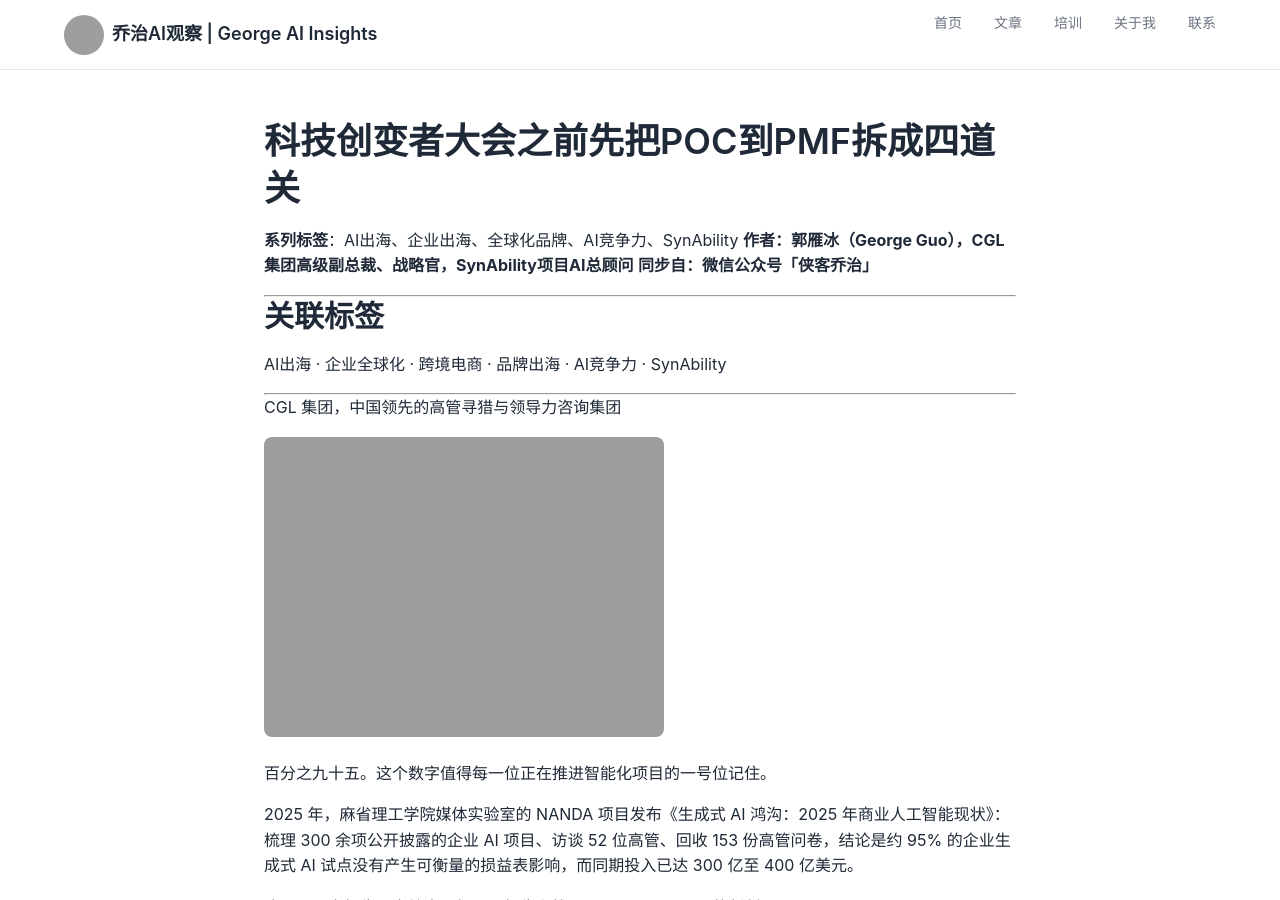
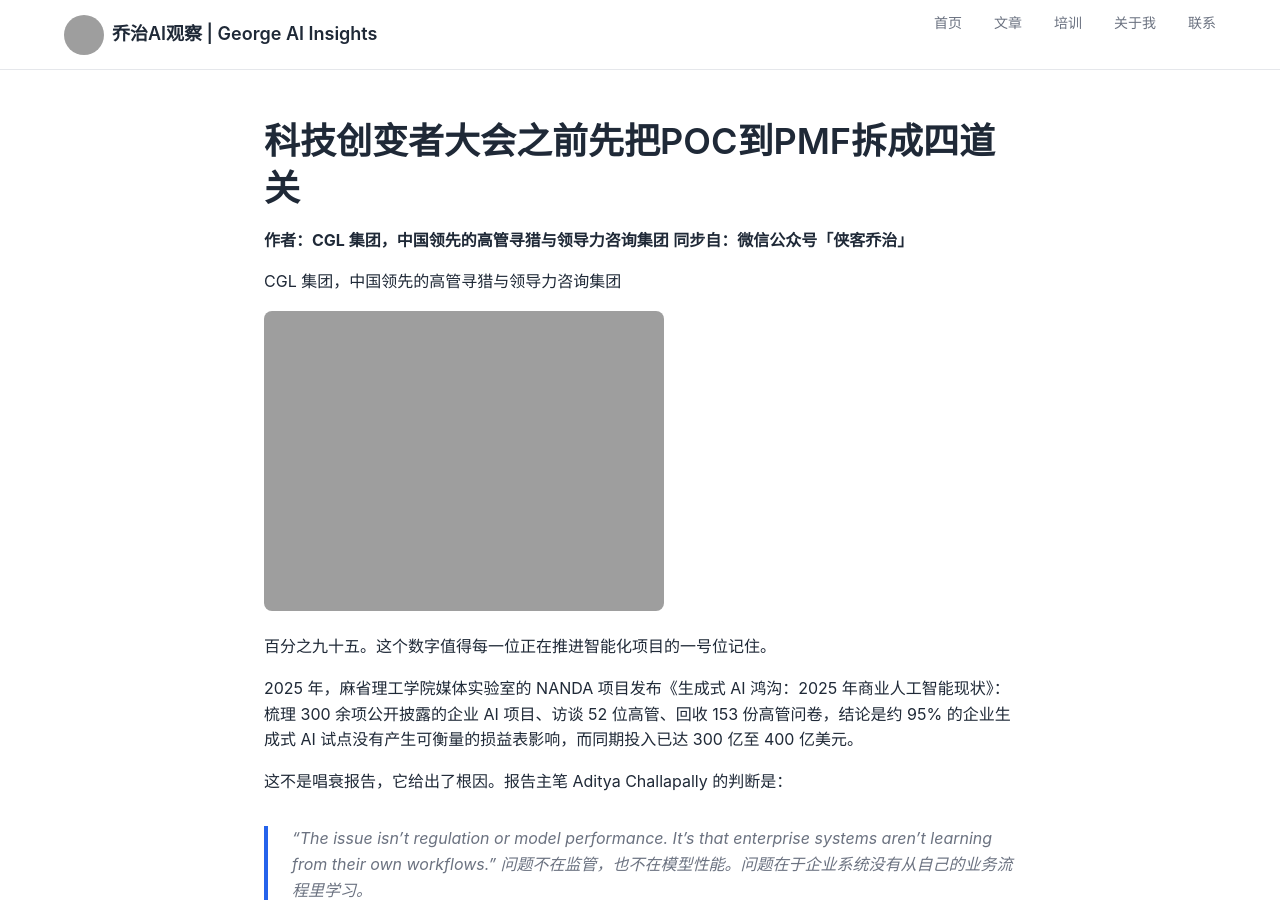
Before and after one commit to di3zongdui/di3zongdui.github.io, a Jekyll site: the page built from knowledge_base/05-文章存档/科技创变者大会之前先把POC到PMF拆成四道关.md, in a window 1280 px wide and 900 px high. Built offline with Jekyll 4.4.1, drawn with Linux system fonts in a browser that asks for light colours; our own code applies the rules of GitHub Pages for plain Markdown files; a script that is not in the unit is left out; some of the changed text lies outside the part shown; grey boxes are pictures that could not be loaded.

Commit message:
sync article: 科技创变者大会之前先把POC到PMF拆成四道关

```diff
--- a/knowledge_base/05-文章存档/科技创变者大会之前先把POC到PMF拆成四道关.md
+++ b/knowledge_base/05-文章存档/科技创变者大会之前先把POC到PMF拆成四道关.md
@@ -1,15 +1,7 @@
 # 科技创变者大会之前先把POC到PMF拆成四道关
 
-**系列标签**：AI出海、企业出海、全球化品牌、AI竞争力、SynAbility
-**作者：郭雁冰（George Guo），CGL集团高级副总裁、战略官，SynAbility项目AI总顾问**
+**作者：CGL 集团，中国领先的高管寻猎与领导力咨询集团**
 **同步自：微信公众号「侠客乔治」**
-
----
-
-## 关联标签
-AI出海 · 企业全球化 · 跨境电商 · 品牌出海 · AI竞争力 · SynAbility
-
----
 
 CGL 集团，中国领先的高管寻猎与领导力咨询集团
 
@@ -173,4 +165,4 @@ MIT 报告给出的第三个成功特征是："A focus on data integration befor
 
 ---
 
-*郭雁冰（George Guo），CGL集团高级副总裁、战略官，SynAbility项目AI总顾问。专注AI猎头、CAIO猎寻、AI人才测评、企业AI转型。商务合作：di3zongdui@163.com / 公众号"侠客乔治" / 个人微信 di3zongdui。*
+*CGL 集团，中国领先的高管寻猎与领导力咨询集团*
```
